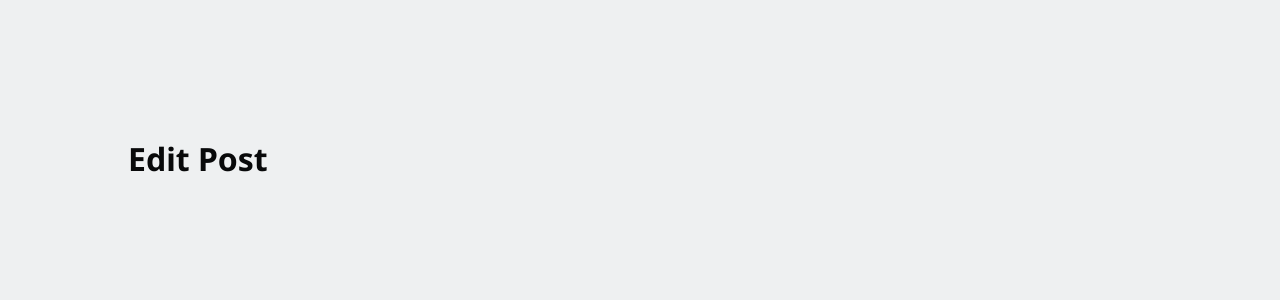
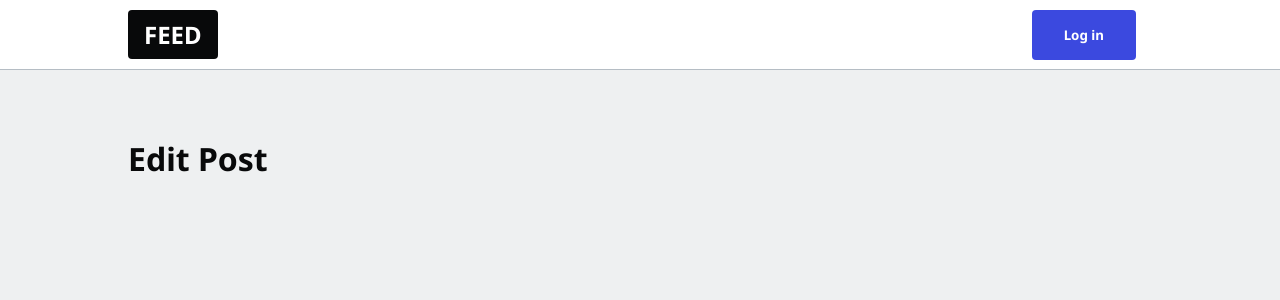
Before and after one commit to MaximMurphy/recipe-app, a Next.js app: page /admin/1 in a window 1280 px wide. Shown: the top 300 px of the page. Built offline with nearby package versions, Linux system fonts and the light colour scheme.

Commit message:
added top navbar

```diff
--- a/src/components/Loader.tsx
+++ b/src/components/Loader.tsx
@@ -1,9 +1,8 @@
-// Loading Spinner
-
 type Props = {
   show: boolean;
 };
 
+// Loading Spinner
 export const Loader: React.FC<Props> = (show) => {
   return show ? <div className="loader"></div> : null;
 };
--- /dev/null
+++ b/src/components/Navbar.tsx
@@ -0,0 +1,46 @@
+import Link from "next/link";
+import Image from "next/image";
+
+type Props = {};
+
+// Top Navbar
+export const Navbar: React.FC<Props> = () => {
+  const user = null;
+  const username = null;
+
+  return (
+    <nav className="navbar">
+      <ul>
+        <li>
+          <Link href="/">
+            <button className="btn-logo">FEED</button>
+          </Link>
+        </li>
+        {/* user is signed in AND has a username */}
+        {username && (
+          <>
+            <li className="push-left">
+              <Link href="/admin">
+                <button className="btn-blue">Write Posts</button>
+              </Link>
+            </li>
+            <li>
+              <Link href={`/${username}`}>
+                <Image src={user?.photoURL} alt="Profile Pic" />
+              </Link>
+            </li>
+          </>
+        )}
+
+        {/* user is not signed in OR has not created a username */}
+        {!username && (
+          <li>
+            <Link href="/enter">
+              <button className="btn-blue">Log in</button>
+            </Link>
+          </li>
+        )}
+      </ul>
+    </nav>
+  );
+};
--- a/src/pages/_app.tsx
+++ b/src/pages/_app.tsx
@@ -1,6 +1,12 @@
-import '@/styles/globals.css'
-import type { AppProps } from 'next/app'
+import "@/styles/globals.css";
+import type { AppProps } from "next/app";
+import { Navbar } from "@/components/Navbar";
 
 export default function App({ Component, pageProps }: AppProps) {
-  return <Component {...pageProps} />
+  return (
+    <>
+      <Navbar />
+      <Component {...pageProps} />
+    </>
+  );
 }
--- a/tsconfig.json
+++ b/tsconfig.json
@@ -23,7 +23,7 @@
     "**/*.ts",
     "**/*.tsx",
     "src/lib/firebase.ts",
-    "src/components/Navbar.ts"
+    "src/components/Navbar.tsx"
   ],
   "exclude": ["node_modules"]
 }
```
Also changed, not shown: src/components/Navbar.ts (deleted).
